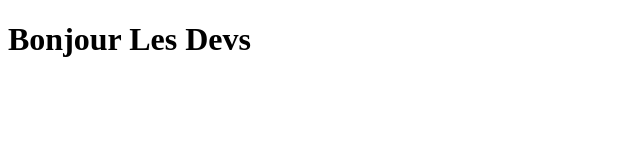
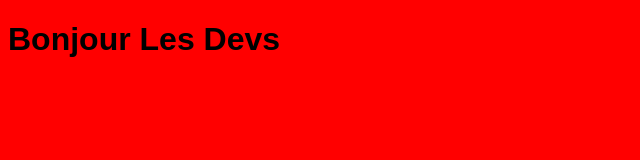
Before and after one commit to sanasipou/Cats, a plain HTML site: page index.html in a window 1280 px wide. Shown: the whole page, without its empty margins (0-640 px from the left). Drawn offline with Linux system fonts and the light colour scheme.

Commit message:
Add a Link CSS

```diff
--- /dev/null
+++ b/CSS/site.css
@@ -0,0 +1,6 @@
+body{
+    background-color: red;
+    font-family: serif;
+}
+
+h1, h2, h3, h4, h5, h6 { font-family: sans-serif; }
--- a/index.html
+++ b/index.html
@@ -4,6 +4,7 @@
     <meta charset="UTF-8">
     <meta name="viewport" content="width=device-width, initial-scale=1.0">
     <title>Formation Git - GitHub</title>
+    <link rel="stylesheet" href="CSS/site.css">
 </head>
 <body>
     <h1>Bonjour Les Devs</h1>
```
